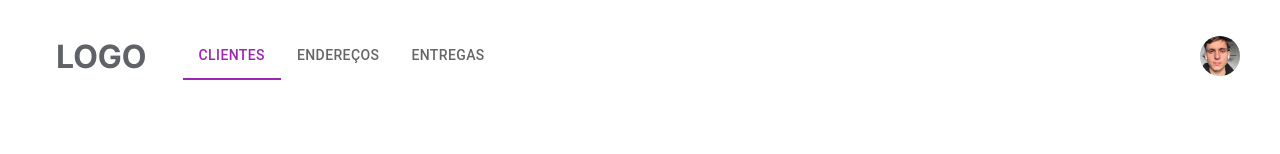
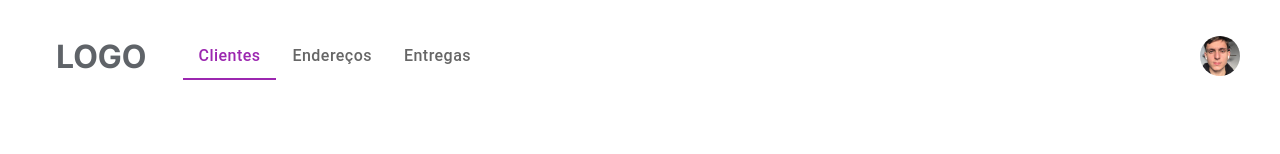
Before and after one commit to gustavoesposito/admin-panel, a Next.js app: page /UserManegement in a window 1280 px wide. Shown: the top 154 px of the page. Built offline with nearby package versions, Linux system fonts and the light colour scheme; no server answers.

Commit message:
Adjusting fonts

```diff
--- a/src/app/UserManegement/page.tsx
+++ b/src/app/UserManegement/page.tsx
@@ -231,10 +231,12 @@ export default function UserManagement() {
             textColor="secondary"
             indicatorColor="secondary"
           >
-            <Tab label="Clientes" />
-            <Tab label="Endereços" />
-            <Tab label="Entregas" />
+            <Tab label="Clientes" sx={{ textTransform: 'none', fontSize: '16px' }} />
+            <Tab label="Endereços" sx={{ textTransform: 'none', fontSize: '16px' }} />
+            <Tab label="Entregas" sx={{ textTransform: 'none', fontSize: '16px' }} />
           </Tabs>
+
+
           <div className={styles.profile}>
             <IconButton
               size="large"
--- a/src/app/page.tsx
+++ b/src/app/page.tsx
@@ -65,11 +65,12 @@ export default function Login() {
 
           <Button
             variant="contained"
-            style={{ backgroundColor: '#9747FF', marginTop: 32 }}
+            style={{ backgroundColor: '#9747FF', marginTop: 32, textTransform: 'none' }}
             onClick={handleLogin}
           >
             Acessar plataforma
           </Button>
+
         </div>
 
         <div className={styles.loginForm}>
--- a/src/components/PopOver/PopOver.tsx
+++ b/src/components/PopOver/PopOver.tsx
@@ -9,7 +9,7 @@ type PopoverType = {
   color?: string;
   Icon?: React.ElementType;
   popoverWidth?: string;
-  onClick?: () => void; // Adicione a prop onClick
+  onClick?: () => void;
 };
 
 const CustomButton = styled(Button)(({ theme, color = '#9C27B0' }) => ({
@@ -21,12 +21,6 @@ const CustomButton = styled(Button)(({ theme, color = '#9C27B0' }) => ({
   lineHeight: 1.5,
   backgroundColor: 'transparent',
   color: color,
-  fontFamily: [
-    '"Roboto"',
-    '"Helvetica"',
-    '"Arial"',
-    'sans-serif'
-  ].join(','),
   '& .MuiButton-endIcon': {
     color: color,
   },
@@ -43,13 +37,13 @@ const PopoverSortOptions = ({
   color = '#9C27B0',
   Icon = ChevronDownIcon,
   popoverWidth = '220px',
-  onClick // Adicione a prop onClick
+  onClick
 }: PopoverType) => {
   const [anchorEl, setAnchorEl] = useState<HTMLButtonElement | null>(null);
 
   const handleClick = (event: React.MouseEvent<HTMLButtonElement>) => {
     if (onClick) {
-      onClick(); // Execute a função onClick se ela for fornecida
+      onClick();
     } else {
       setAnchorEl(event.currentTarget);
     }
```
